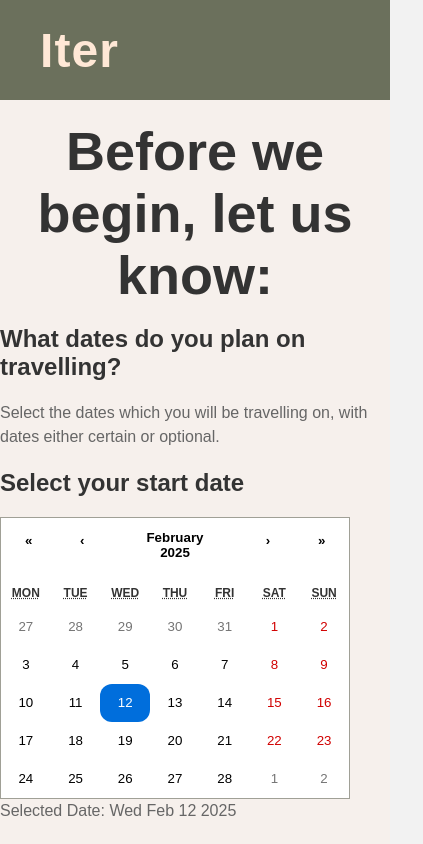
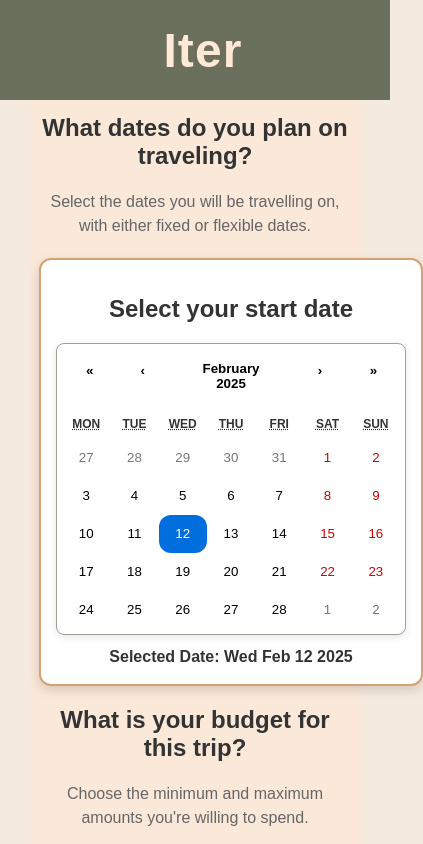
Before and after one commit to dale-34/Iter, a React (Create React App) app: page /TripPlanning in a window 390 px wide. Shown: the top 844 px of the page, 423 px wide, since content can reach past the window. Built offline with nearby package versions, Linux system fonts and the light colour scheme.

Commit message:
Updated TripPlanning and home page: improved styling & structure

```diff
--- a/src/components/header.css
+++ b/src/components/header.css
@@ -5,33 +5,34 @@
   height: 100px;
   display: flex;
   align-items: center;
+  justify-content: center; /* Center content horizontally */
+  position: fixed; /* Ensures it stays at the top */
+  top: 0;
+  left: 0;
+  z-index: 1000; /* Keeps it above other content */
 }
 
 /* Navigation Container */
 .header-nav {
+  width: 100%;
   max-width: 1168px;
-    margin: 0 auto;
+  display: flex;
+  justify-content: flex-start; /* Moves title to the left */
+  align-items: center;
+  padding-left: 2.5rem; /* Adds spacing from the left edge */
 }
+
 
 /* Logo and Title */
 .header-title {
   font-size: 3rem;
-    color: rgba(255, 232, 214, 1);
+  color: rgba(255, 232, 214, 1) !important; /* Force original color */
   font-weight: bold;
   white-space: nowrap;
-    padding-top: 0.5rem;
-    padding-bottom: 0.5rem;
-    padding-left: 2.5rem;
-    padding-right: 1.5rem;
   letter-spacing: 1.1px;
 }
 
-  .header-link {
-    text-decoration: none; /* Removes underline */
-    color: inherit;        /* Inherits the color from the parent */
-    cursor: pointer;       /* Changes cursor to pointer on hover */
-    }
 
 .header-link:hover {
-        opacity: 0.8;          /* Optional hover effect */
+  opacity: 0.8;
 }
--- a/src/components/homeHero.css
+++ b/src/components/homeHero.css
@@ -27,7 +27,9 @@
     display: flex;
     justify-content: center;
     align-items: center;
-  }
+    margin-top: 80px; /* Increased margin to move the globe down */
+}
+
 
   .home-hero-globe img {
     width: 400px;
--- a/src/pages/TripPlanning.css
+++ b/src/pages/TripPlanning.css
@@ -1,9 +1,48 @@
-/* FILEPATH: /Users/doriandejesus/Documents/GitHub/Iter/src/pages/TripPlanning.css */
-
 /* Reset default styles */
 body, h1, p {
     margin: 0;
     padding: 0;
+}
+
+/* Header Container */
+.header {
+    background-color: rgba(107, 112, 92, 1); /* Same color as original */
+    width: 100%;
+    height: 100px;
+    display: flex;
+    align-items: center;
+    justify-content: center; /* Ensures content is centered */
+}
+
+/* Navigation Container */
+.header-nav {
+    max-width: 1168px;
+    width: 100%; /* Ensures it stretches across the full width */
+    margin: 0 auto;
+    display: flex;
+    align-items: center;
+    justify-content: center;
+}
+
+/* Logo and Title */
+.header-title {
+    font-size: 3rem;
+    color: rgba(255, 232, 214, 1);
+    font-weight: bold;
+    white-space: nowrap;
+    padding: 0.5rem 1.5rem 0.5rem 2.5rem;
+    letter-spacing: 1.1px;
+}
+
+/* Ensures clickable title */
+.header-link {
+    text-decoration: none;
+    color: inherit;
+    cursor: pointer;
+}
+
+.header-link:hover {
+    opacity: 0.8;
 }
 
 /* Global styles */
@@ -11,29 +50,44 @@ body {
     font-family: Arial, sans-serif;
     background-color: #f2f2f2;
     color: #333;
+    text-align: center;
+    min-height: 100vh;
 }
 
-.container {
-    margin: 0 auto;
-    background-color: rgba(255,232,214,0.26);
+/* Ensure full-page background */
+html, body {
+    height: 100%;
+    width: 100%;
+    background-color: #f5eade; /* Light beige background */
 }
 
-/* Example code */
+/* Centering container */
+.container {
+    width: 80%;
+    max-width: 900px;
+    margin: 0 auto;
+    text-align: center;
+    background-color: rgba(255,232,214,0.5);
+    padding: 20px;
+    border-radius: 8px;
+}
+
+/* Title styling */
 .surveyTitle {
     font-size: 54px;
     font-weight: bold;
     color: #333;
-    margin-bottom: 10px;
-    text-align: center;
-    padding-top: 5%;
+    margin-bottom: 20px;
 }
 
+/* Paragraph styling */
 p {
     font-size: 16px;
     line-height: 1.5;
     color: #666;
 }
 
+/* Button styling */
 .button {
     display: inline-block;
     padding: 10px 20px;
@@ -41,8 +95,89 @@ p {
     color: #fff;
     text-decoration: none;
     border-radius: 4px;
+    margin-top: 20px;
+    text-align: center;
 }
 
 .button:hover {
     background-color: #0056b3;
 }
+
+/* Calendar Container */
+.calendar-container {
+    display: flex;
+    flex-direction: column;
+    align-items: center;
+    justify-content: center;
+    width: fit-content;
+    margin: 20px auto;
+    padding: 20px;
+    background: #ffffff; /* Changed to white for better contrast */
+    border-radius: 12px;
+    box-shadow: 0px 4px 12px rgba(0, 0, 0, 0.15); /* Slightly deeper shadow for emphasis */
+    border: 2px solid #d4a373; /* A warm accent color for visual appeal */
+}
+
+/* Calendar Title */
+.calendarTitle {
+    font-size: 24px;
+    font-weight: bold;
+    color: #4a4a4a; /* Darker text for better readability */
+    margin-bottom: 10px;
+}
+
+/* React Calendar Styling */
+.react-calendar {
+    border: none;
+    background: #f8f9fa; /* Soft neutral color to make it distinct */
+    border-radius: 8px;
+    padding: 10px;
+    box-shadow: 0px 2px 8px rgba(0, 0, 0, 0.1);
+}
+
+/* Selected Date Display */
+.calendar-container p {
+    margin-top: 10px;
+    font-size: 16px;
+    font-weight: bold;
+    color: #333;
+}
+
+
+/* Responsive Styles */
+@media (max-width: 768px) {
+    .container {
+        padding: 10px;
+    }
+
+    .surveyTitle {
+        font-size: 40px;
+    }
+
+    .calendarTitle {
+        font-size: 20px;
+    }
+
+    .calendar-container {
+        padding: 15px;
+    }
+
+    .react-calendar {
+        width: 100%;
+    }
+}
+
+@media (max-width: 480px) {
+    .surveyTitle {
+        font-size: 36px;
+    }
+
+    .calendarTitle {
+        font-size: 18px;
+    }
+
+    .react-calendar {
+        width: 100%;
+        padding: 5px;
+    }
+}
--- a/src/pages/TripPlanning.js
+++ b/src/pages/TripPlanning.js
@@ -11,31 +11,39 @@ const TripPlanning = () => {
   return (
     <div className="trip-planning container">
         <Header />
-        <div className="surveyIntro">
-            <h1 className="surveyTitle">Before we begin, let us know: </h1>
-        </div>
-        <div className="calendar">
-            <h2 className="calendarTitle">What dates do you plan on travelling?</h2>
-            <p className="calendarSubtitle">Select the dates which you will be travelling on, with dates either certain or optional.</p>
+
+        <h1 className="surveyTitle">Before we begin, let us know:</h1>
+
+        {/* Calendar Section */}
+        <div className="question-container">
+            <h2 className="question-title">What dates do you plan on traveling?</h2>
+            <p className="question-subtitle">Select the dates you will be travelling on, with either fixed or flexible dates.</p>
             <CalendarComponent />
         </div>
-        <div className="budget">
-            <h2 className="budgetTitle">What is your budget for this trip?</h2>
-            <p className="budgetSubtitle">Designate the minimum and maximum amounts you're willing to spend on this trip.</p>
+
+        {/* Budget Section */}
+        <div className="question-container">
+            <h2 className="question-title">What is your budget for this trip?</h2>
+            <p className="question-subtitle">Choose the minimum and maximum amounts you're willing to spend.</p>
             <BudgetSlider />
         </div>
-        <div className="housing">
+
+        {/* Housing Section */}
+        <div className="question-container">
             <HousingAccommodations />
+        </div>
+
+        {/* Transportation Section */}
+        <div className="question-container">
+            <Transportation />
+        </div>
+
+        {/* Destinations Section */}
+        <div className="question-container">
+            <h2 className="question-title">Where would you like to go?</h2>
+            <Destinations />
+        </div>
     </div>
-    <div className="transportation">
-        <Transportation />
-    </div>
-    <div className="destinations">
-        <Destinations />
-    </div>
-    </div>
-
-
   );
 };
 
```
Lines whose indentation alone changed are shown as unchanged.
